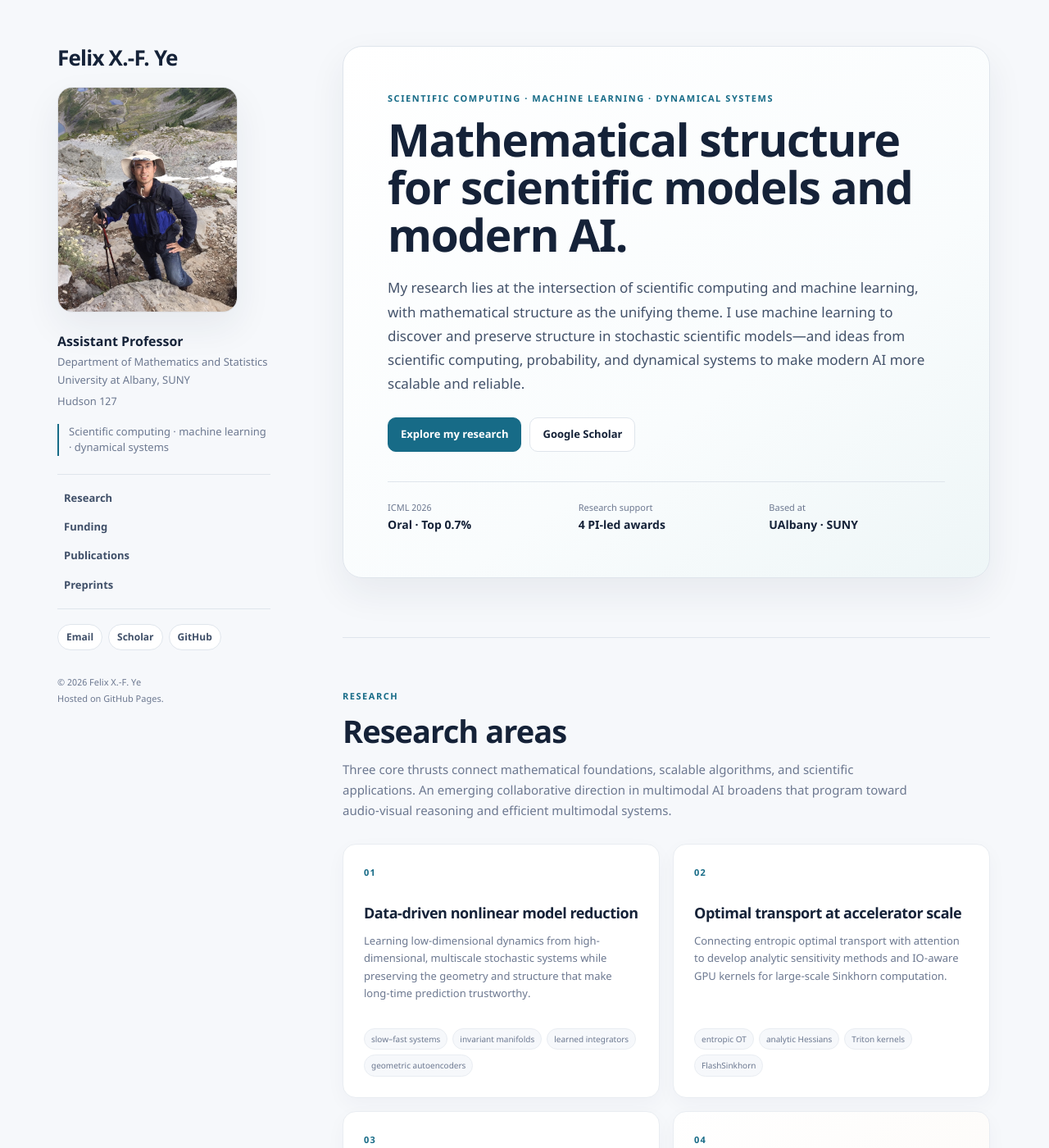
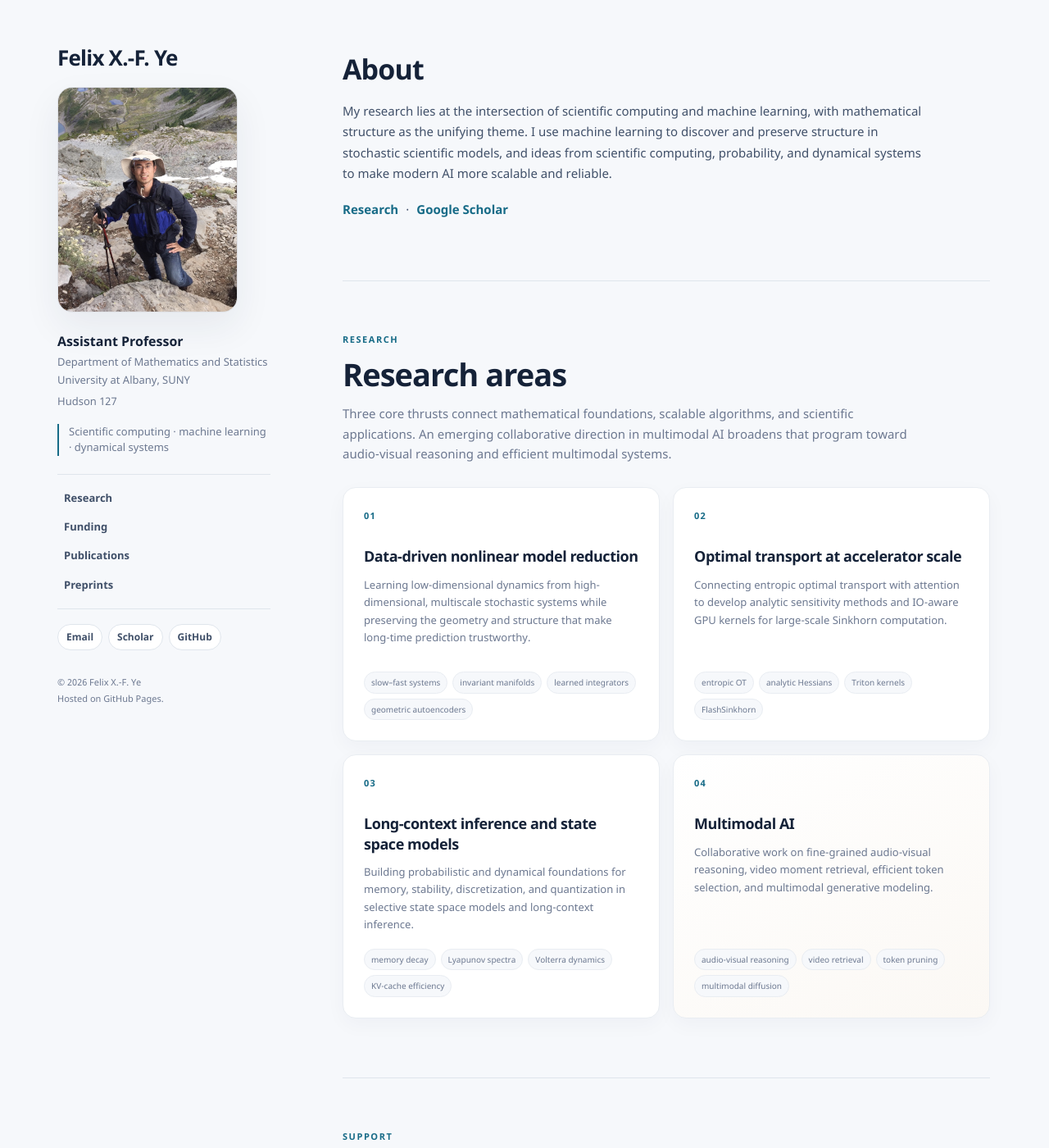
Before and after one commit to yexf308/yexf308.github.io, a Jekyll site: the page built from index.md, in a window 1280 px wide and 1400 px high. Shown: the whole window at 82% size. Built offline with Jekyll 4.4.1, drawn with Linux system fonts in a browser that asks for light colours; some of the changed text lies outside the part shown.

Commit message:
Simplify homepage and link DropKV workshop

```diff
--- a/assets/css/style.scss
+++ b/assets/css/style.scss
@@ -233,15 +233,6 @@ footer p {
   min-width: 0;
 }
 
-.hero {
-  background: linear-gradient(145deg, #ffffff 0%, #f9fcfd 62%, #eef6f7 100%);
-  border: 1px solid var(--line);
-  border-radius: 24px;
-  box-shadow: var(--shadow);
-  padding: clamp(30px, 5vw, 54px);
-}
-
-.eyebrow,
 .section-kicker {
   color: var(--accent);
   font-size: 11px;
@@ -251,88 +242,32 @@ footer p {
   text-transform: uppercase;
 }
 
-.hero h1 {
-  font-size: clamp(34px, 5.4vw, 55px);
-  line-height: 1.05;
-  margin-bottom: 22px;
-  max-width: 700px;
+.intro {
+  max-width: 710px;
+  padding: 8px 0 2px;
 }
 
-.hero-lead {
-  color: #43526a;
-  font-size: 17px;
-  line-height: 1.72;
-  margin-bottom: 26px;
-  max-width: 710px;
+.intro h1 {
+  font-size: 34px;
+  line-height: 1.2;
+  margin-bottom: 18px;
 }
 
-.hero-actions {
-  display: flex;
-  flex-wrap: wrap;
-  gap: 10px;
-  margin-bottom: 36px;
+.intro > p {
+  font-size: 15px;
+  line-height: 1.7;
 }
 
-.button {
+.intro-links {
+  display: flex;
   align-items: center;
-  background: var(--paper);
-  border: 1px solid var(--line);
-  border-radius: 10px;
-  color: var(--ink);
-  display: inline-flex;
+  gap: 9px;
   font-size: 13px;
-  font-weight: 700;
-  justify-content: center;
-  min-height: 42px;
-  padding: 9px 15px;
+  margin-bottom: 0;
 }
 
-.button:hover,
-.button:focus {
-  border-color: var(--accent);
-  color: var(--accent-dark);
-  text-decoration: none;
-  transform: translateY(-1px);
-}
-
-.button-primary {
-  background: var(--accent);
-  border-color: var(--accent);
-  color: #fff;
-}
-
-.button-primary:hover,
-.button-primary:focus {
-  background: var(--accent-dark);
-  color: #fff;
-}
-
-.hero-facts {
-  border-top: 1px solid var(--line);
-  display: grid;
-  gap: 18px;
-  grid-template-columns: repeat(3, minmax(0, 1fr));
-  padding-top: 22px;
-}
-
-.hero-facts div {
-  min-width: 0;
-}
-
-.hero-facts span,
-.hero-facts strong {
-  display: block;
-}
-
-.hero-facts span {
-  color: var(--muted);
-  font-size: 11px;
-  margin-bottom: 3px;
-}
-
-.hero-facts strong {
-  font-size: 14px;
-  line-height: 1.35;
+.intro-links a {
+  font-weight: 700;
 }
 
 .page-section {
@@ -754,28 +689,8 @@ footer p {
     margin-bottom: 16px;
   }
 
-  .hero {
-    border-radius: 18px;
-    padding: 27px 22px;
-  }
-
-  .hero h1 {
-    font-size: 34px;
-  }
-
-  .hero-lead {
-    font-size: 15px;
-  }
-
-  .hero-actions,
-  .hero-facts {
-    display: grid;
-    grid-template-columns: 1fr;
-  }
-
-  .hero-facts div + div {
-    border-top: 1px solid var(--soft-line);
-    padding-top: 12px;
+  .intro {
+    padding-top: 2px;
   }
 
   .page-section {
@@ -821,13 +736,11 @@ footer p {
   }
 
   .sidebar,
-  .hero-actions,
   .site-nav,
   .profile-links {
     display: none;
   }
 
-  .hero,
   .research-card,
   .funding-card,
   .publication-card,
--- a/index.md
+++ b/index.md
@@ -4,28 +4,10 @@ title: Scientific Computing and Machine Learning
 description: Research in scientific computing, machine learning, dynamical systems, optimal transport, and state space models.
 ---
 
-<div class="hero">
-  <p class="eyebrow">Scientific computing · machine learning · dynamical systems</p>
-  <h1>Mathematical structure for scientific models and modern AI.</h1>
-  <p class="hero-lead">My research lies at the intersection of scientific computing and machine learning, with mathematical structure as the unifying theme. I use machine learning to discover and preserve structure in stochastic scientific models—and ideas from scientific computing, probability, and dynamical systems to make modern AI more scalable and reliable.</p>
-  <div class="hero-actions" role="group" aria-label="Profile links">
-    <a class="button button-primary" href="#research">Explore my research</a>
-    <a class="button" href="{{ site.scholar_url }}">Google Scholar</a>
-  </div>
-  <div class="hero-facts" role="group" aria-label="Research highlights">
-    <div>
-      <span>ICML 2026</span>
-      <strong>Oral · Top 0.7%</strong>
-    </div>
-    <div>
-      <span>Research support</span>
-      <strong>4 PI-led awards</strong>
-    </div>
-    <div>
-      <span>Based at</span>
-      <strong>UAlbany · SUNY</strong>
-    </div>
-  </div>
+<div class="intro">
+  <h1>About</h1>
+  <p>My research lies at the intersection of scientific computing and machine learning, with mathematical structure as the unifying theme. I use machine learning to discover and preserve structure in stochastic scientific models, and ideas from scientific computing, probability, and dynamical systems to make modern AI more scalable and reliable.</p>
+  <p class="intro-links"><a href="#research">Research</a><span aria-hidden="true">·</span><a href="{{ site.scholar_url }}">Google Scholar</a></p>
 </div>
 
 <section class="page-section" id="research">
```
Also changed, not shown: other parts of index.md (+2 -2 lines).
